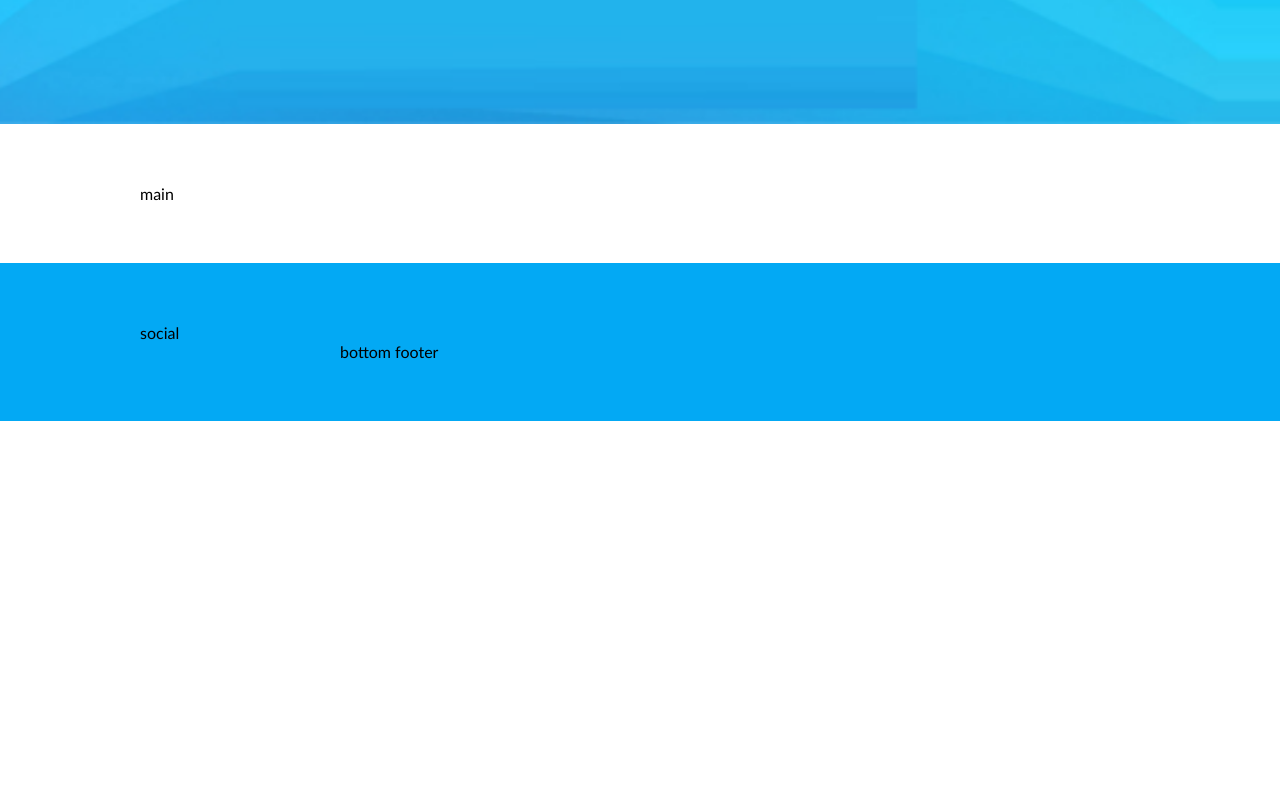
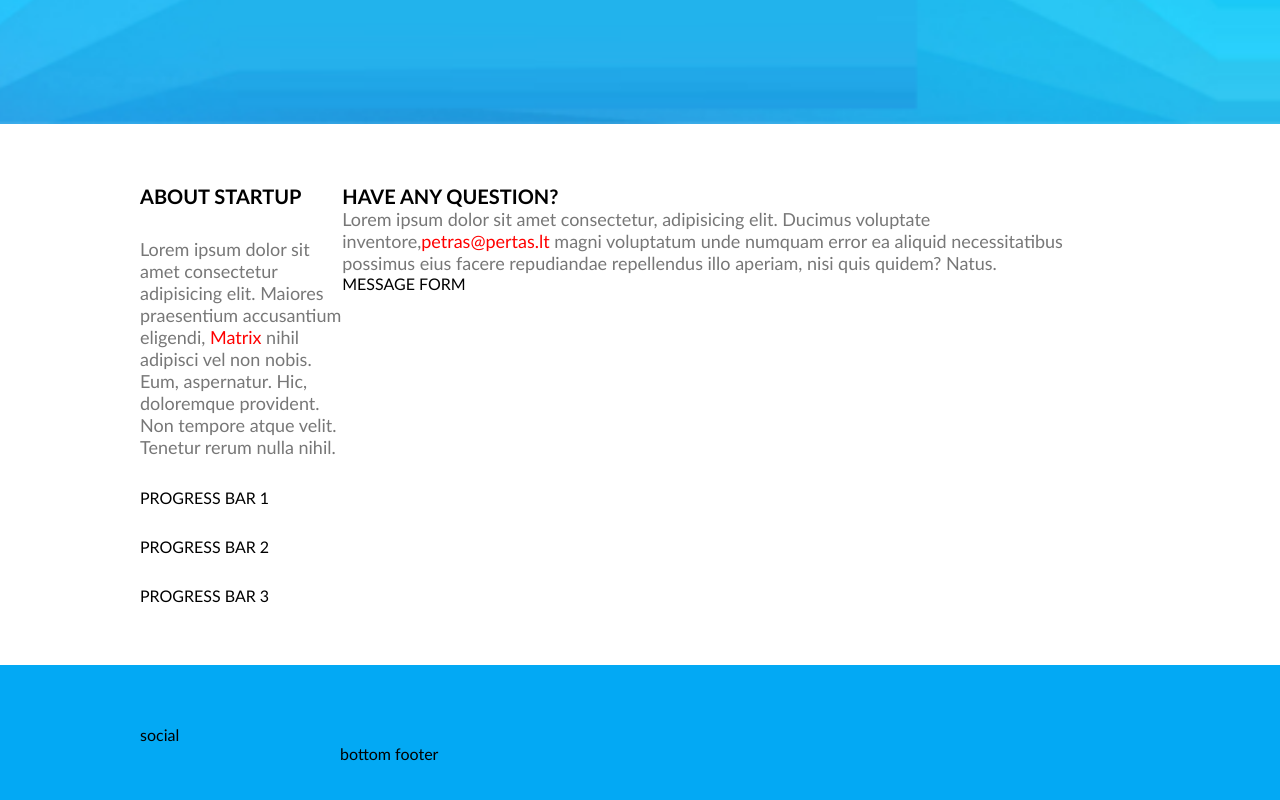
Before and after one commit to Darijush/05-30-coming-soon, a website: page index.html in a window 1280 px wide. Shown: the part 676-1476 px from the top of the page. Before the commit the page ends 1097 px from the top, so only its background shows below. Drawn offline with Linux system fonts and the light colour scheme.

Commit message:
Content section #8

```diff
--- a/css/pages/home.css
+++ b/css/pages/home.css
@@ -42,6 +42,36 @@ section.bg-main{
 /* HERO - end */
 
 /* MAIN - start */
+.main-content{
+    display: flex;
+    flex-direction: row;
+    justify-content: space-between;
+}
+.column{
+    display: flex;
+    flex-direction: column;
+    gap: 30px;
+    width: 50%;
+}
+.right-column{
+    width: 40%;
+}
+.section-title{
+    text-transform: uppercase;
+    font-size: 20px;
+}
+.section-description{
+    font-size: 18px;
+    color: #777;
+}
+.section-description > a{
+    text-decoration: none;
+    color: red;
+}
+.section-description > a:hover{
+    text-decoration: underline;
+
+}
 /* MAIN - end */
 
 /* FOOTER - start */
--- a/index.html
+++ b/index.html
@@ -34,8 +34,21 @@
         </div>
     </section>
     <section class="container">
-        <div class="row">
-            main
+        <div class="row main-content">
+            <div class="column">
+                <h2 class="section-title">About startup</h2>
+                <p class="section-description">Lorem ipsum dolor sit amet consectetur adipisicing elit. Maiores praesentium accusantium eligendi, <a href="#">Matrix</a> nihil adipisci vel non nobis. Eum, aspernatur. Hic, doloremque provident. Non tempore atque velit. Tenetur rerum nulla nihil.</p>
+                <div>PROGRESS BAR 1</div>
+                <div>PROGRESS BAR 2</div>
+                <div>PROGRESS BAR 3</div>
+            </div>
+            <div class="rigth-column">
+                <h2 class="section-title">Have any question?</h2>
+                <p class="section-description">Lorem ipsum dolor sit amet consectetur, adipisicing elit. Ducimus voluptate inventore,<a href="#">petras@pertas.lt</a> magni voluptatum unde numquam error ea aliquid necessitatibus possimus eius facere repudiandae repellendus illo aperiam, nisi quis quidem? Natus.</p>
+                <form >
+                    MESSAGE FORM
+                </form>
+            </div>
         </div>
     </section>
     <footer class="container bg-main">
```
